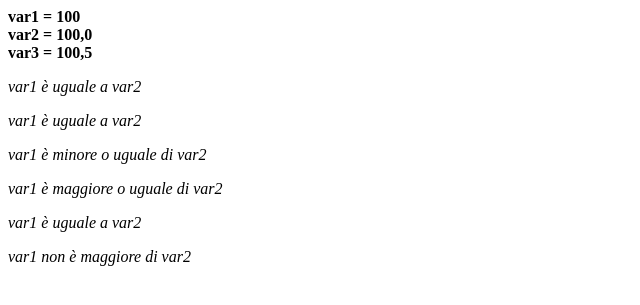
After one commit to SaraOberto/primo_progetto, a Django app: a page that uses seconda_app/templates/if_else_elif.html in a window 1280 px wide. The commit adds this page. Shown: the top 305 px of the page, without its empty margins (0-640 px from the left). Run offline with Django 4.2, Linux system fonts and the light colour scheme.

Commit message:
undici aggiornato

```diff
--- /dev/null
+++ b/seconda_app/templates/if_else_elif.html
@@ -0,0 +1,55 @@
+<!DOCTYPE html>
+<html lang="en">
+<head>
+    <meta charset="UTF-8">
+    <meta name="viewport" content="width=device-width, initial-scale=1.0">
+    <title>if else elif</title>
+</head>
+<body>
+    <b>var1 = {{ var1 }}</b><br/>
+    <b>var2 = {{ var2 }}</b><br/>
+    <b>var3 = {{ var3 }}</b><br/>
+
+    {% if var1 < var2 %}
+        <p><i>var1 è minore di var2</i></p>
+    {% elif var1 > var2 %}
+        <p><i>var1 è maggiore di var2</i></p>
+    {% else %}
+        <p><i>var1 è uguale a var2</i></p>
+    {% endif %}
+    {% if var1 > var2 %}
+        <p><i>var1 è maggiore di var2</i></p>
+    {% elif var1 < var2 %}
+        <p><i>var1 è minore di var2</i></p>
+    {% else %}
+        <p><i>var1 è uguale a var2</i></p>
+    {% endif %}
+    {% if var1 <= var2 %}
+        <p><i>var1 è minore o uguale di var2</i></p>
+    {% elif var1 > var2 %}
+        <p><i>var1 è maggiore di var2</i></p>
+    {% endif %}
+    {% if var1 >= var2 %}
+        <p><i>var1 è maggiore o uguale di var2</i></p>
+    {% elif var1 < var2 %}
+        <p><i>var1 è minore di var2</i></p>
+    {% endif %}
+    {% if var1 == var2 %}
+        <p><i>var1 è uguale a var2</i></p>
+    {% elif var1 != var2 %}
+        <p><i>var1 non è uguale a var2</i></p>
+    {% endif %}
+    {% if var1 < var2 and var1 < var3 %}
+        <p><i>var1 è minore di var2 e var1 è minore di var3</i></p>
+    {% elif var1 > var2 and var1 > var3 %}
+        <p><i>var1 è maggiore di var2 e var1 è maggiore di var3</i></p>
+    {% endif %}
+    {% if not var1 > var2 %}
+        <p><i>var1 non è maggiore di var2</i></p>
+    {% elif not var1 < var2 %}
+        <p><i>var1 non è minore di var2</i></p>
+    {% else %}
+        <p><i>var1 è uguale a var2</i></p>
+    {% endif %}
+</body>
+</html>
--- a/seconda_app/urls.py
+++ b/seconda_app/urls.py
@@ -5,5 +5,6 @@ from seconda_app.views import *
 app_name = "seconda_app"
 urlpatterns = [
     path('es_if', es_if, name = 'es_if'),
+    path('if_else_elif', if_else_elif, name = 'if_else_elif'),
 
 ]
--- a/seconda_app/views.py
+++ b/seconda_app/views.py
@@ -8,3 +8,11 @@ def es_if(request):
         'var3' : 300
     }
     return render(request, "es_if.html", context)
+
+def if_else_elif(request):
+    context = {
+        'var1' : 100,
+        'var2' : 100.0,
+        'var3' : 100.50,
+    }
+    return render(request, "if_else_elif.html", context)
--- a/templates/index_root.html
+++ b/templates/index_root.html
@@ -10,6 +10,7 @@
     <li><a href="/admin">Pannello admin</a></li>
     <li><a href="{% url 'prima_app:index'%}">Index</a></li>
     <li><a href="{% url 'seconda_app:es_if'%}">es if</a></li>
+    <li><a href="{% url 'seconda_app:if_else_elif'%}">if else elif</a></li>
 
 </body>
 </html>
```
